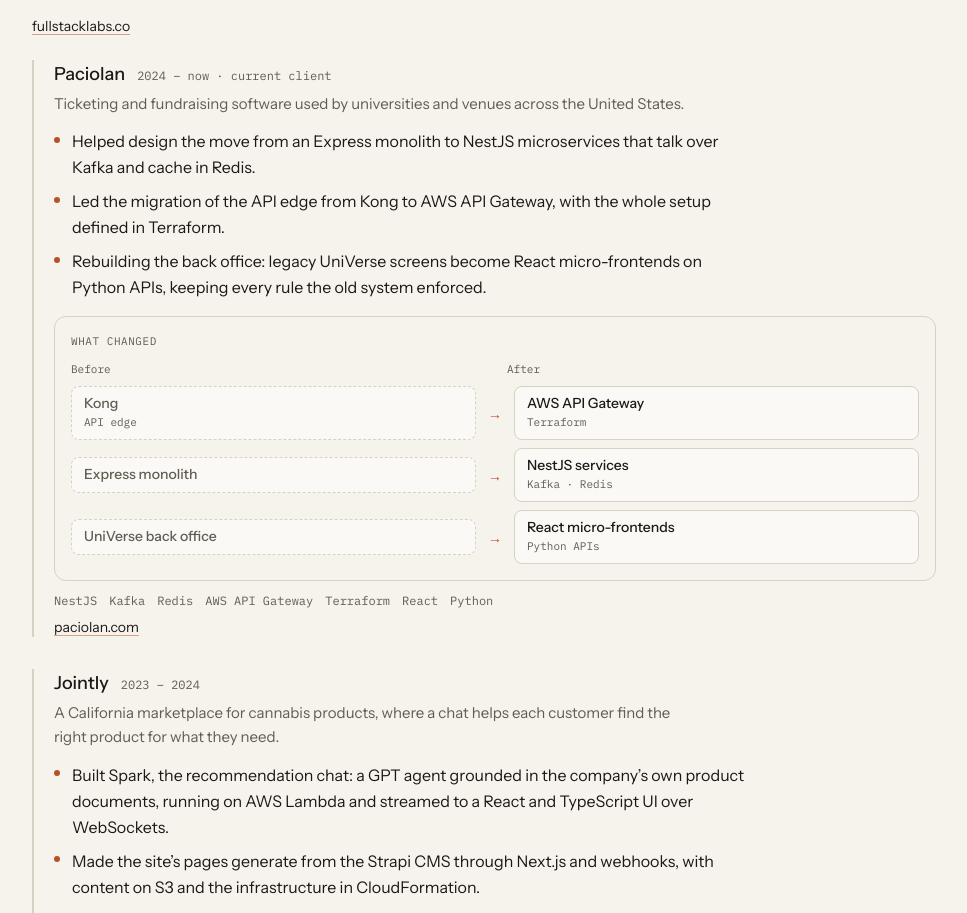
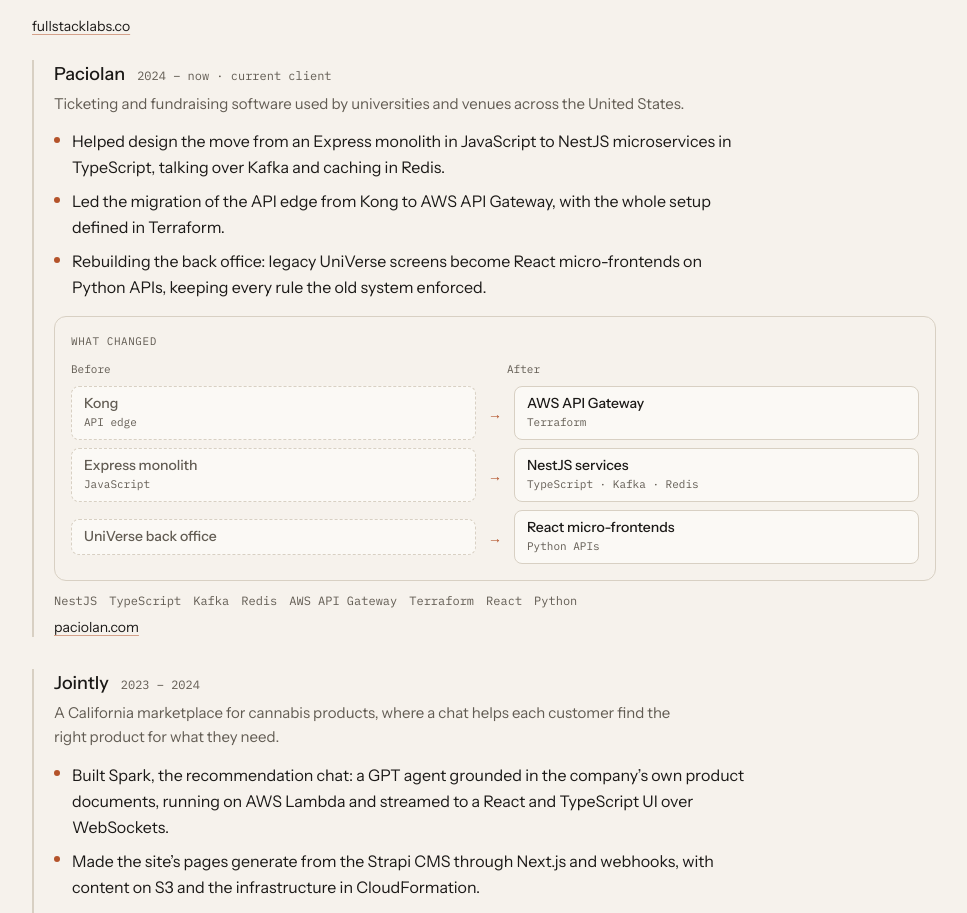
Before and after one commit to Brunoskyy/brunoskyy.github.io, a Next.js app: page / in a window 1280 px wide. Shown: the part 4505-5418 px from the top of the page, without its empty margins (192-1159 px from the left). Built offline with nearby package versions, Linux system fonts and the light colour scheme; no server answers.

Commit message:
Say the Paciolan migration also moved JavaScript to TypeScript

```diff
--- a/src/data/projects.ts
+++ b/src/data/projects.ts
@@ -294,11 +294,20 @@
         about:
           'Ticketing and fundraising software used by universities and venues across the United States.',
         highlights: [
-          'Helped design the move from an Express monolith to NestJS microservices that talk over Kafka and cache in Redis.',
+          'Helped design the move from an Express monolith in JavaScript to NestJS microservices in TypeScript, talking over Kafka and caching in Redis.',
           'Led the migration of the API edge from Kong to AWS API Gateway, with the whole setup defined in Terraform.',
           'Rebuilding the back office: legacy UniVerse screens become React micro-frontends on Python APIs, keeping every rule the old system enforced.',
         ],
-        stack: ['NestJS', 'Kafka', 'Redis', 'AWS API Gateway', 'Terraform', 'React', 'Python'],
+        stack: [
+          'NestJS',
+          'TypeScript',
+          'Kafka',
+          'Redis',
+          'AWS API Gateway',
+          'Terraform',
+          'React',
+          'Python',
+        ],
         diagram: {
           kind: 'before-after',
           title: 'What changed',
@@ -308,8 +317,8 @@
               after: { label: 'AWS API Gateway', note: 'Terraform' },
             },
             {
-              before: { label: 'Express monolith' },
-              after: { label: 'NestJS services', note: 'Kafka · Redis' },
+              before: { label: 'Express monolith', note: 'JavaScript' },
+              after: { label: 'NestJS services', note: 'TypeScript · Kafka · Redis' },
             },
             {
               before: { label: 'UniVerse back office' },
```
